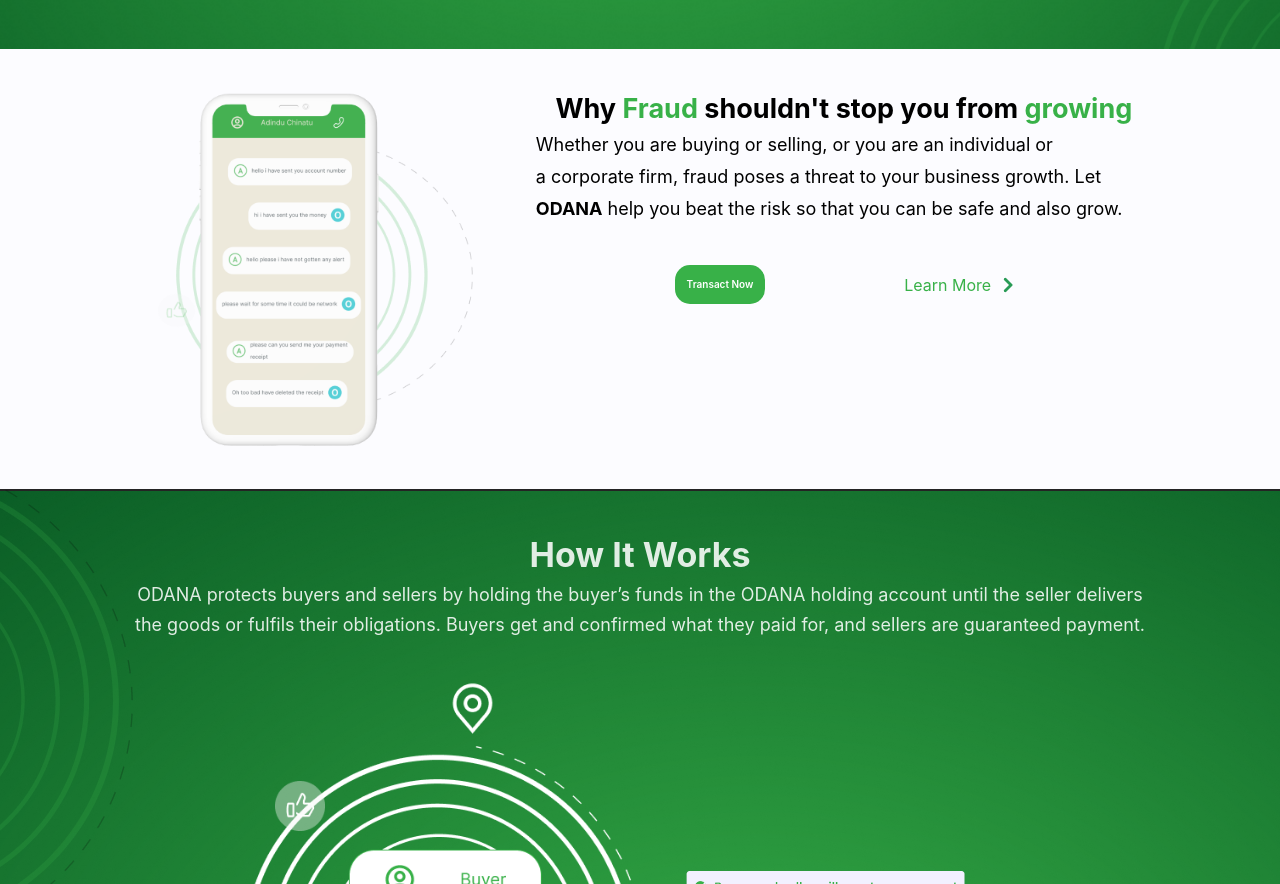
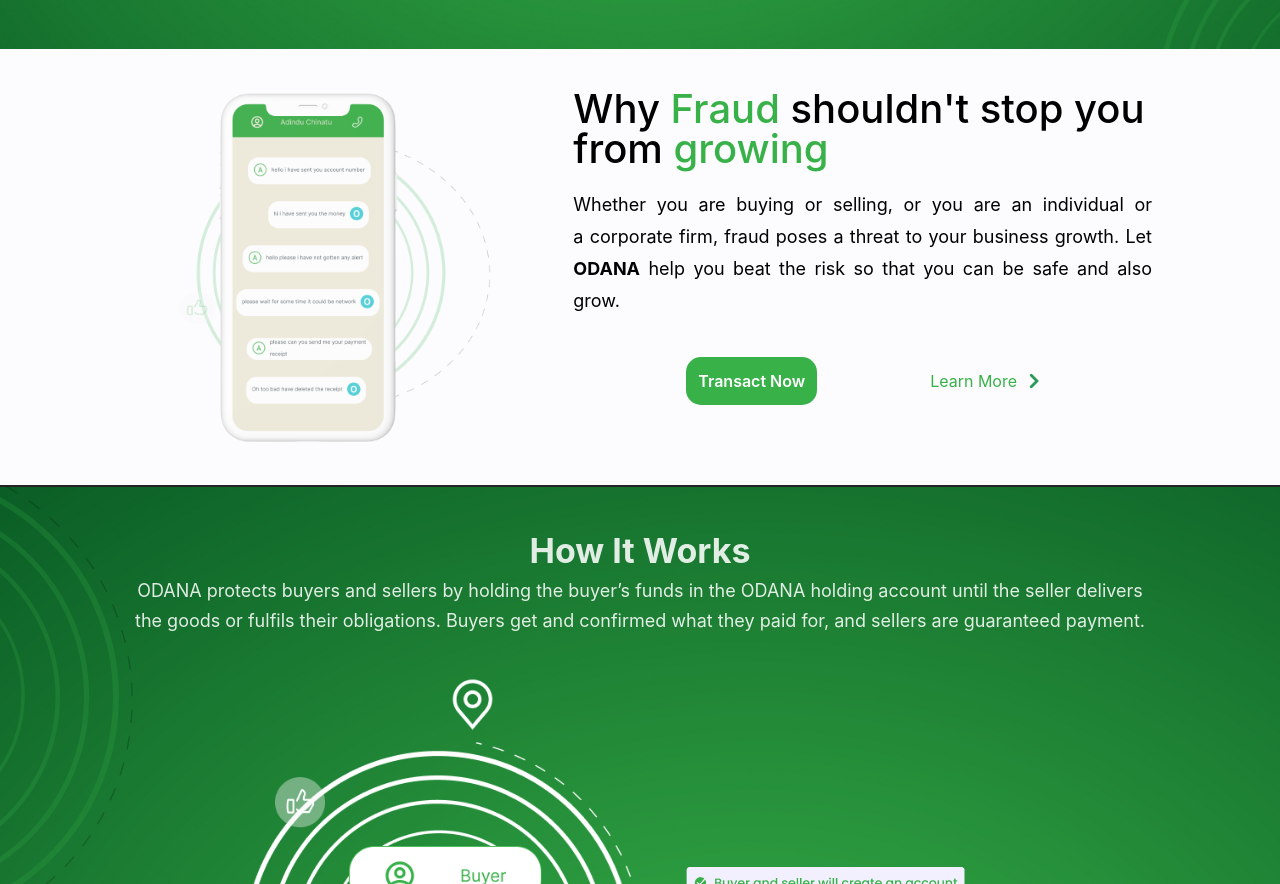
Before and after one commit to german-machine/odana, a React (Vite) app: page / in a window 1280 px wide. Shown: the part 840-1724 px from the top of the page. Built offline with nearby package versions, Linux system fonts and the light colour scheme.

Commit message:
styled for mobile and desktop view

```diff
--- a/src/components/WhyFraud.jsx
+++ b/src/components/WhyFraud.jsx
@@ -7,18 +7,18 @@
 const WhyFraud = () => {
     return (
         <div className="w-full bg-[#FCFCFF]">
-            <div className="w-[90%] md:w-[80%] m-auto py-10">
-                <div className="w-full flex flex-col md:flex-row gap-8">
-                    <div className="w-full m-auto flex justify-center">
-                        <img src={deskPhone} alt="" className="hidden md:block"/>
-                        <img src={mobPhone} alt="" className="md:hidden"/>
+            <div className="w-[90%] lg:w-[80%] m-auto py-10">
+                <div className="w-full flex flex-col lg:flex-row lg:items-center gap-8">
+                    <div className="w-full lg:w-[50%] m-auto flex justify-center">
+                        <img src={deskPhone} alt="" className="w-[90%] m-auto hidden lg:block"/>
+                        <img src={mobPhone} alt="" className="w-[90%] m-auto lg:hidden"/>
                     </div>
 
-                    <div>
-                        <h1 className="text-[27px] text-black leading-[40px] text-center font-bold ">Why <span className="text-[#38B148]">Fraud</span> shouldn't stop you from <span className="text-[#38B148]">growing</span></h1>
-                        <p className="text-[18px] font-normal text-black leading-[32px]">Whether you are buying or selling, or you are an individual or a corporate firm, fraud poses a threat to your business growth. Let <span className='font-bold'>ODANA</span> help you beat the risk so that you can be safe and also grow.</p>
+                    <div className='w-full lg:w-[70%]'>
+                        <h1 className="text-[27px] md:text-[34px] lg:text-[40px] lg:font-medium text-black leading-[40px] text-center lg:text-left w-full font-bold lg:mb-5 ">Why <span className="text-[#38B148]">Fraud</span> shouldn't stop you from <span className="text-[#38B148]">growing</span></h1>
+                        <p className="text-[18px] md:text-[22px] lg:text-[18px] text-center lg:text-justify font-normal text-black leading-[32px]">Whether you are buying or selling, or you are an individual or a corporate firm, fraud poses a threat to your business growth. Let <span className='font-bold'>ODANA</span> help you beat the risk so that you can be safe and also grow.</p>
                         <div className="flex items-center justify-evenly my-10">
-                            <Link className="text-[10px] font-semibold bg-[#38B148] py-3 px-3 rounded-[15px] text-white">Transact Now</Link>
+                            <Link className="text-[10px] md:text-[16px] font-semibold bg-[#38B148] py-3 px-3 rounded-[15px] text-white">Transact Now</Link>
                             <Link>
                                 <div className="flex items-center text-center gap-3">
                                     <p className='text-[#38B148]'>Learn More</p>
```
